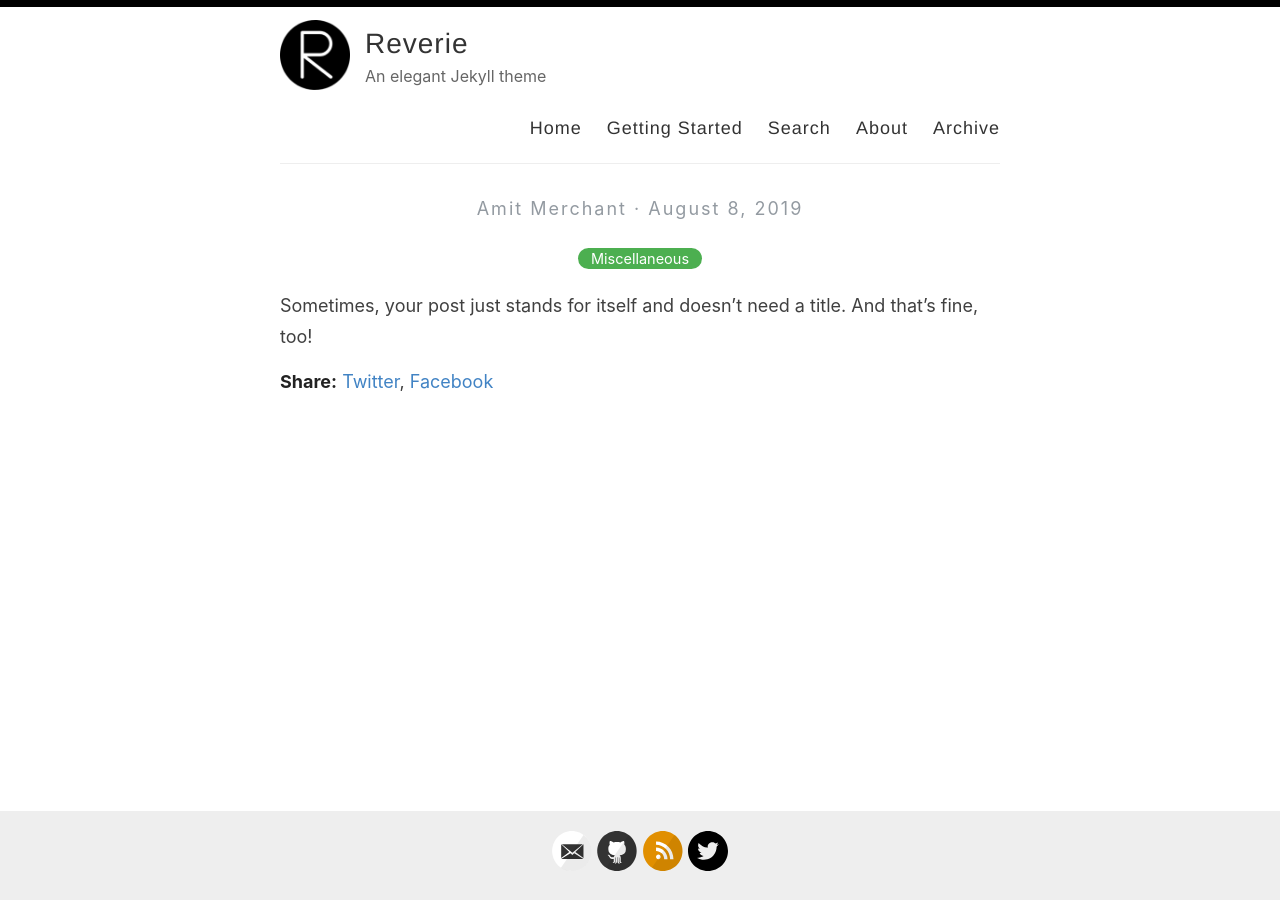
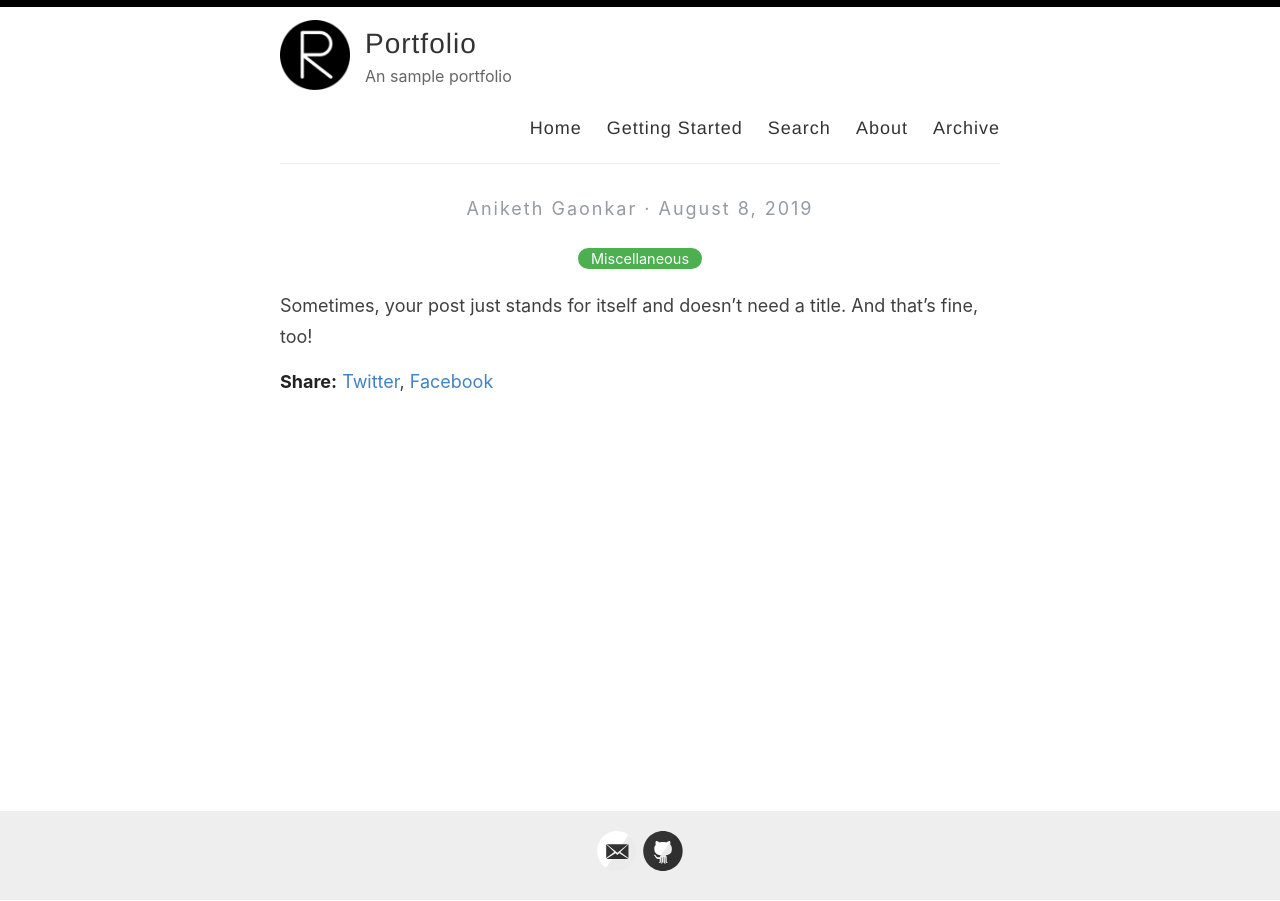
Before and after one commit to offani/testwebsite, a Jekyll site: the page built from _posts/2019-08-08-no-title-posts.md, in a window 1280 px wide. Built offline with Jekyll 4.4.1, drawn with Linux system fonts in a browser that asks for light colours.

Commit message:
Update _config.yml

```diff
--- a/_config.yml
+++ b/_config.yml
@@ -3,13 +3,13 @@
 #
 
 # Name of your site (displayed in the header)
-name: Reverie
+name: Portfolio
 
 # Name of the author
-author: Amit Merchant
+author: Aniketh Gaonkar
 
 # Short bio or description (displayed in the header)
-description: An elegant Jekyll theme
+description: An sample portfolio
 
 # URL of your avatar or profile pic (you could use your GitHub profile pic)
 avatar: /images/reverie.png
@@ -21,15 +21,15 @@ avatar: /images/reverie.png
 # Includes an icon in the footer for each username you enter
 footer-links:
   dribbble:
-  email: amit.d.merchant@gmail.com
+  email: abc@gmail.com
   facebook:
   flickr:
-  github: amitmerchant1990/reverie
+  github: https://github.com/offani
   instagram:
   linkedin:
   pinterest:
-  rss: rss
-  twitter: amit_merchant
+  rss:
+  twitter:
   stackoverflow:
   youtube: # channel/<your_long_string> or user/<user-name>
   googleplus: # anything in your profile username that comes after plus.google.com/
@@ -41,21 +41,20 @@ footer-links:
 disqus:
 
 # Enter your Google Analytics web tracking code (e.g. UA-2110908-2) to activate tracking
-google_analytics: UA-43339302-11
+google_analytics:
 
 # For newer "GA4" analytics, use the following instead of the "UA" entry above
 #google_analytics_ga4: G-GABC1DEFG
 
 # Your website URL (e.g. http://amitmerchant1990.github.io or http://www.amitmerchant.com)
 # Used for Sitemap.xml and your RSS feed
-url: http://www.amitmerchant.com/reverie
-enforce_ssl: https://www.amitmerchant.com/reverie
-
+url:
+enforce_ssl:
 # If you're hosting your site at a Project repository on GitHub pages
 # (http://yourusername.github.io/repository-name)
 # and NOT your User repository (http://yourusername.github.io)
 # then add in the baseurl here, like this: "/repository-name"
-baseurl: "/reverie"
+baseurl: "/testwebsite"
 
 #
 # !! You don't need to change any of the configuration flags below !!
```
